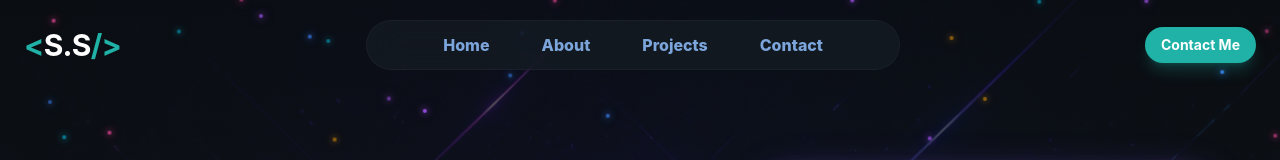
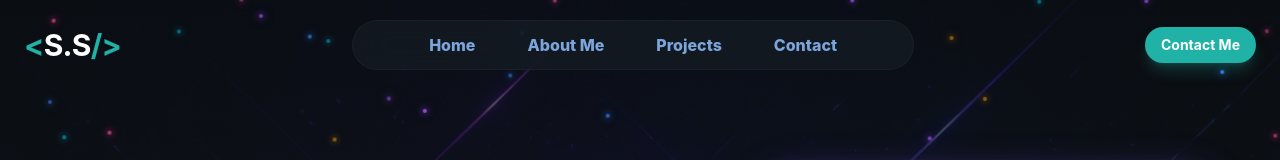
Before and after one commit to Sriram-2411/Portfolio, a React (Vite) app: page / in a window 1280 px wide. Shown: the top 160 px of the page. Built offline with nearby package versions, Linux system fonts and the light colour scheme.

Commit message:
Update portfolio

```diff
--- a/src/Layout/Navbar.jsx
+++ b/src/Layout/Navbar.jsx
@@ -5,7 +5,7 @@
 const navlinks = [
 
   { href: "#home", label: "Home" },
-  { href: "#about", label: "About" },
+  { href: "#about", label: "About Me" },
 
 
   { href: "#projects", label: "Projects" },
```
